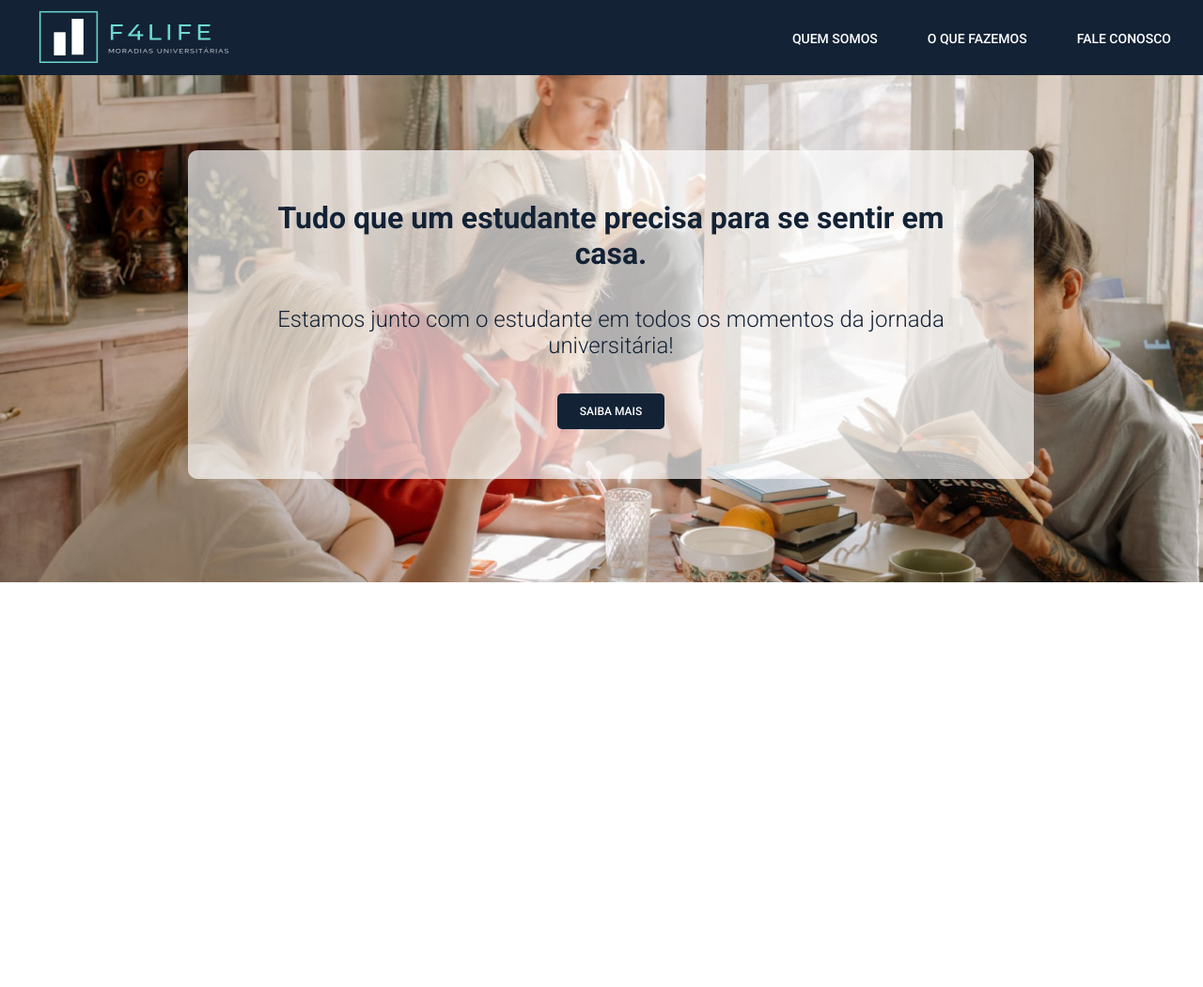
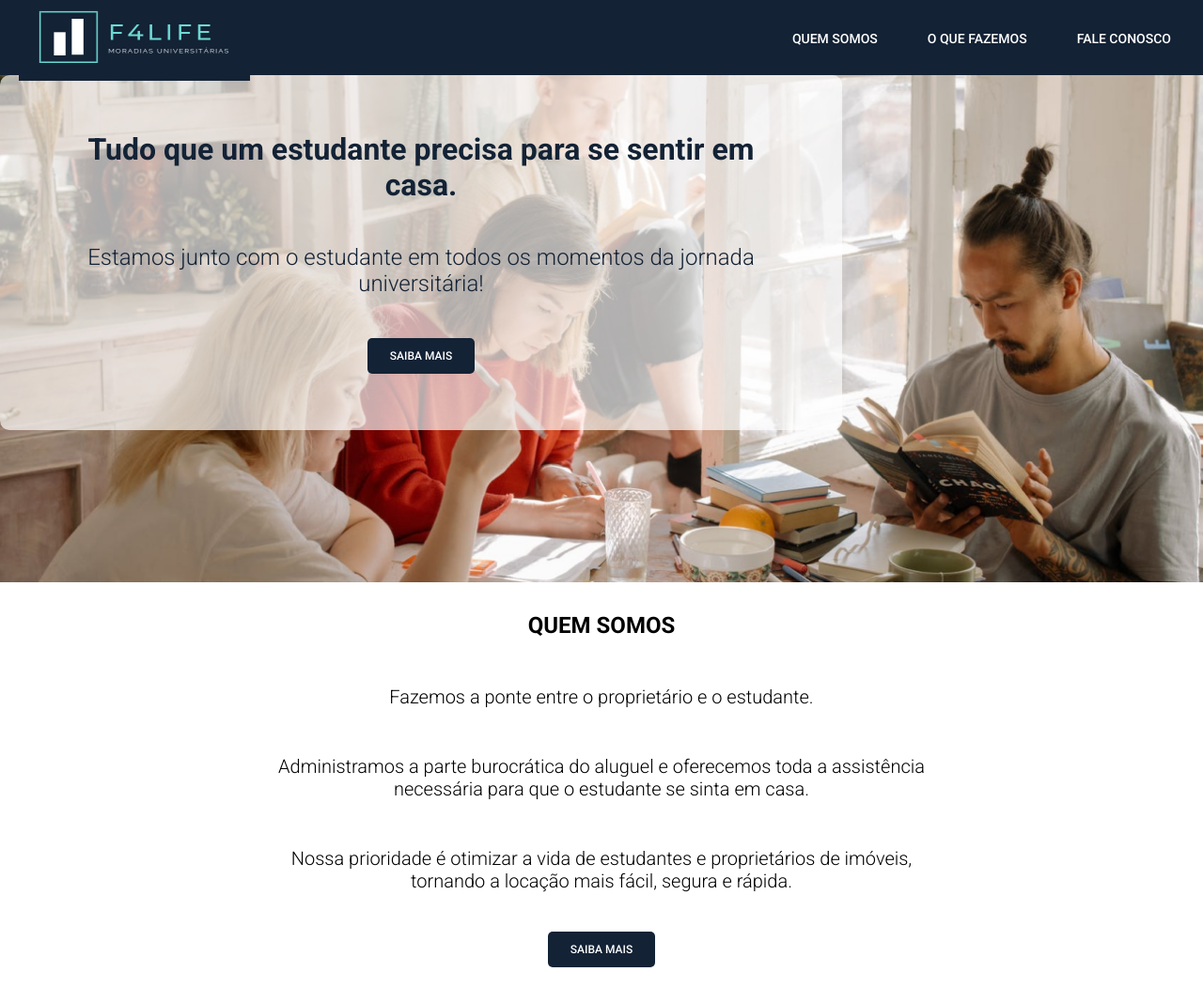
Before and after one commit to gabriellerodriguess/desafio-programa-desenvolve, a website: page index.html in a window 1280 px wide. Shown: the whole page at 94% size. Before the commit the page ends 800 px from the top, so only its background shows below. Drawn offline with Linux system fonts and the light colour scheme.

Commit message:
Concluindo section Quem Somos e ajustando o layout.

```diff
--- a/index.html
+++ b/index.html
@@ -28,6 +28,15 @@
         </div>
       </div>
     </section>
+    <section class="container_quemSomos" id="quemSomos">
+      <div class="info_quemSomos">
+      <h2>Quem somos</h2>
+      <p>Fazemos a ponte entre o proprietário e o estudante.</p>
+      <p>Administramos a parte burocrática do aluguel e oferecemos toda a assistência necessária para que o estudante se sinta em casa.</p>
+      <p>Nossa prioridade é otimizar a vida de estudantes e proprietários de imóveis, tornando a locação mais fácil, segura e rápida.</p>
+      <a class="btn_padrao">Saiba mais</a>
+      </div>
+    </section>
 
   </main>
 </body>
--- a/style.css
+++ b/style.css
@@ -34,7 +34,7 @@ body{
 }
 
 .container_home{
-    position: relative
+    width: auto;
 }
 
 .background_image{
@@ -46,9 +46,8 @@ body{
 
 .info_home{
     background-color: rgba(255,255,255,0.67);
-    width: 900px;
-    height: 350px;
-    position: absolute;
+    width: 70%;
+    height: 70%;
     display: flex;
     flex-direction: column;
     align-items: center;
@@ -91,11 +90,24 @@ body{
     border: 2px solid #132235;
 }
 
-
-
-
-
-
+.container_quemSomos{
+    margin: 2em 0;
+    text-align: center;
+}
+.info_quemSomos{
+    width: 900px;
+    margin: 20px auto;
+}
+.container_quemSomos h2{
+    text-transform: uppercase;
+    margin: 1em 0;
+}
+.container_quemSomos p{
+    font-weight: lighter;
+    font-size: 20px;
+    margin: 2.5em 0;
+    padding: 0 4em;
+}
 
 
 
@@ -134,4 +146,7 @@ body{
     .info_home p{
         font-size: 1.2em;
     }
+    .info_quemSomos{
+        width: auto;
+    }
 }
```
